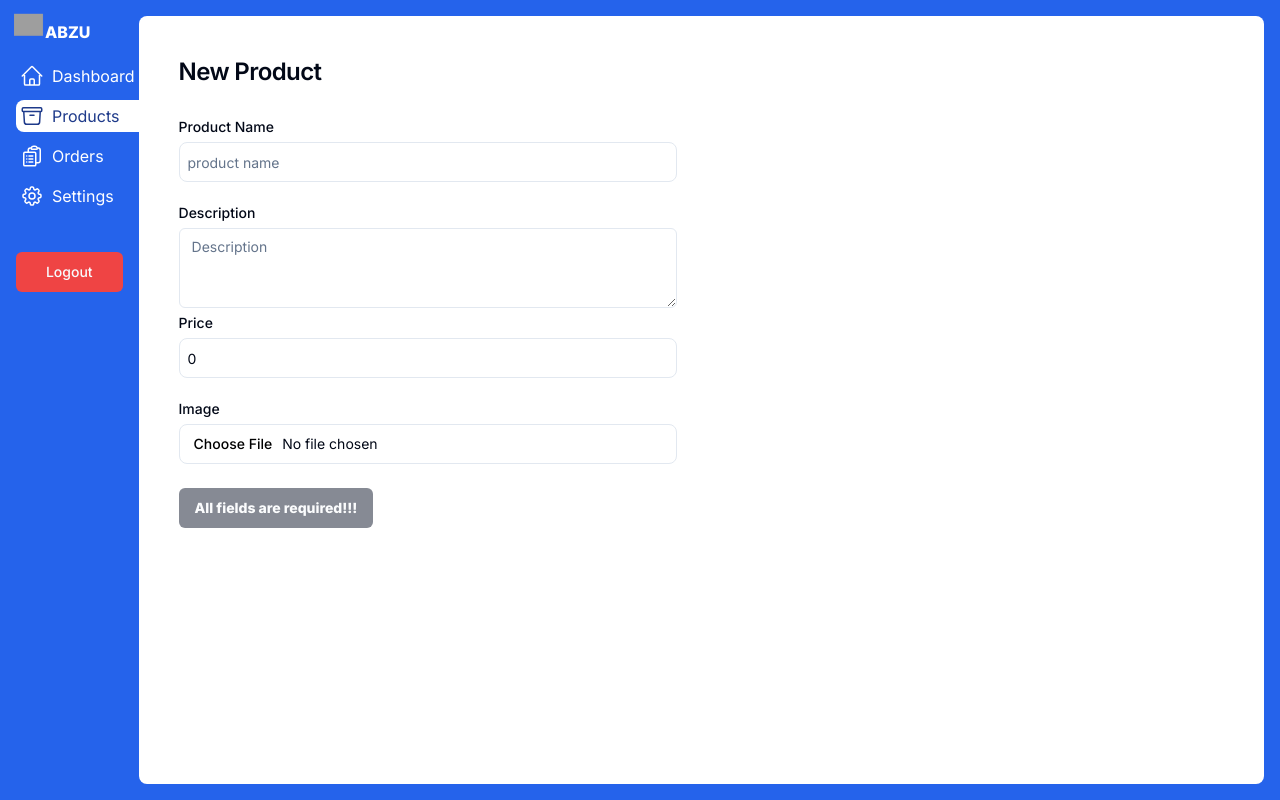
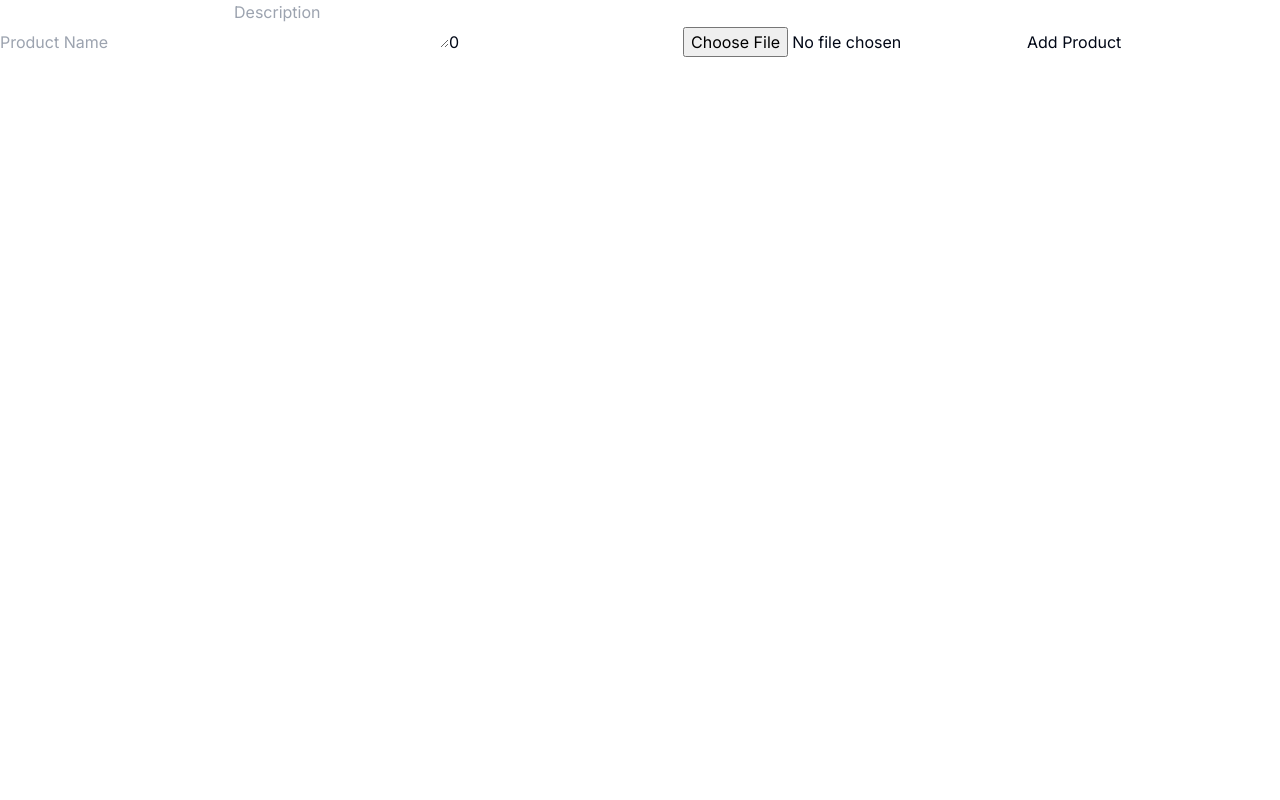
Before and after one commit to sabelo-dev/dashboard, a Next.js app: page /products/new in a window 1280 px wide. Built offline with nearby package versions, Linux system fonts and the light colour scheme; grey boxes are pictures that could not be loaded.

Commit message:
s3 bucket

```diff
--- a/next.config.mjs
+++ b/next.config.mjs
@@ -1,4 +1,8 @@
 /** @type {import('next').NextConfig} */
-const nextConfig = {};
+const nextConfig = {
+    images: {
+      domains: ['abzu-product-holder.s3.us-east-1.amazonaws.com'],
+    },
+  };
 
-export default nextConfig;
+  export default nextConfig;
--- a/src/app/api/products/route.ts
+++ b/src/app/api/products/route.ts
@@ -1,18 +1,30 @@
 import dbConnect from "@/lib/mongodb";
 import { NextRequest, NextResponse } from "next/server";
 import Product from "@/models/Product";
+import { uploadFile } from "@/lib/aws-config";
 
 export async function POST(request: NextRequest) {
   try {
     await dbConnect();
 
-        const reqBody = await request.json();
-        const { title, description, price, imageUrl } = reqBody;
+    const formData = await request.formData();
+    const imageFile = formData.get('image') as File | null;
+    const title = formData.get('title') as string;
+    const description = formData.get('description') as string;
+    const price = parseFloat(formData.get('price') as string);
 
-        if (!title || !description || !price) {
+    if (!title || !description || !price || !imageFile) {
       return NextResponse.json({ message: "All fields are required", success: false }, { status: 400 });
     }
 
+    // Convert file to buffer if necessary
+    const imageBuffer = Buffer.from(await imageFile.arrayBuffer());
+
+    // Upload image to S3
+    const result = await uploadFile(imageBuffer, imageFile.name);
+    const imageUrl = result.Location;
+
+    // Save product with image URL in MongoDB
     const newProduct = new Product({
       title,
       description,
@@ -26,8 +38,9 @@ export async function POST(request: NextRequest) {
       message: "Product added successfully",
       success: true,
       savedProduct,
-        });
+    }, { status: 201 });
   } catch (error) {
+    console.error("Error adding product:", error);
     return NextResponse.json({
       message: "Failed to add product",
       success: false,
@@ -35,21 +48,14 @@ export async function POST(request: NextRequest) {
   }
 }
 
-export async function GET(request: NextRequest){
+
+export async function GET(request: NextRequest) {
   try {
     await dbConnect();
-
     const products = await Product.find({});
-
-        return NextResponse.json({
-            message: "Products retrieved successfully",
-            success: true,
-            products,
-        });
+    return NextResponse.json(products); // Should return a 200 status with the data
   } catch (error) {
-        return NextResponse.json({
-            message: "Failed to retrieve products",
-            success: false,
-        }, { status: 500 });
+    console.error("Error fetching products:", error);
+    return NextResponse.json({ message: "Failed to fetch products" }, { status: 500 });
   }
 }
--- a/src/app/api/upload/route.ts
+++ /dev/null
@@ -1,54 +0,0 @@
-import dbConnect from "@/lib/mongodb";
-import { NextRequest, NextResponse } from "next/server";
-import Product from "@/models/Product";
-import multer from 'multer';
-import nextConnect from 'next-connect';
-import { uploadFile } from "@/lib/aws-config";
-
-const upload = multer();
-
-const handler = nextConnect()
-  .use(upload.single('image')) // Handle single image upload
-  .post(async (req: any, res: any) => {
-    try {
-      await dbConnect();
-
-      // Upload image to S3
-      const result = await uploadFile(req.file);
-
-      // Save product with image URL in MongoDB
-      const { title, description, price } = req.body;
-
-      if (!title || !description || !price) {
-        return res.status(400).json({ message: "All fields are required", success: false });
-      }
-
-      const newProduct = new Product({
-        title,
-        description,
-        price,
-        imageUrl: result.Location,
-      });
-
-      const savedProduct = await newProduct.save();
-
-      return res.status(201).json({
-        message: "Product added successfully",
-        success: true,
-        savedProduct,
-      });
-    } catch (error) {
-      return res.status(500).json({
-        message: "Failed to add product",
-        success: false,
-      });
-    }
-  });
-
-export const config = {
-  api: {
-    bodyParser: false,
-  },
-};
-
-export default handler;
--- a/src/app/dashboard/page.tsx
+++ b/src/app/dashboard/page.tsx
@@ -1,6 +1,9 @@
 import Layout from "@/components/Layout";
+import dbConnect from "@/lib/mongodb";
 
 export default function Dashboard(){
+    dbConnect();
+
     return(
         <Layout>
             <div className="flex bg-gray-300 gap-1 text-black rounded-lg overflow-hidden">
--- a/src/app/products/new/page.tsx
+++ b/src/app/products/new/page.tsx
@@ -1,26 +1,18 @@
-"use client";
-
-import Layout from "@/components/Layout";
-import { Button } from "@/components/ui/button";
-import { CardContent, CardHeader, CardTitle } from "@/components/ui/card";
-import { Input } from "@/components/ui/input";
-import { Label } from "@/components/ui/label";
-import { Textarea } from "@/components/ui/textarea";
+import React, { useState, useEffect } from "react";
 import axios from "axios";
-import React, { useEffect } from "react";
 import { useRouter } from "next/navigation";
 import toast from "react-hot-toast";
 
 export default function NewProduct() {
   const router = useRouter();
-  const [product, setProduct] = React.useState({
+  const [product, setProduct] = useState({
     title: "",
     description: "",
     price: 0.0,
-    image:  null as File | null, // New state to hold the selected image
+    image: null as File | null,
   });
-  const [loading, setLoading] = React.useState(false);
-  const [buttonDisabled, setButtonDisabled] = React.useState(false);
+  const [loading, setLoading] = useState(false);
+  const [buttonDisabled, setButtonDisabled] = useState(true);
 
   const createProduct = async () => {
     try {
@@ -40,7 +32,6 @@ export default function NewProduct() {
         },
       });
 
-      console.log(product);
       console.log(response);
       router.push("/products");
     } catch (error: any) {
@@ -52,7 +43,7 @@ export default function NewProduct() {
   };
 
   useEffect(() => {
-    if (product.title.length > 0 && product.description.length > 0) {
+    if (product.title && product.description) {
       setButtonDisabled(false);
     } else {
       setButtonDisabled(true);
@@ -60,80 +51,37 @@ export default function NewProduct() {
   }, [product]);
 
   return (
-    <Layout>
-      <CardHeader>
-        <CardTitle className="text-2xl">
-          {loading ? "Processing" : "New Product"}
-        </CardTitle>
-      </CardHeader>
-      <CardContent className="flex flex-col items-left w-1/2">
     <form
       onSubmit={(e) => {
         e.preventDefault();
         createProduct();
       }}
     >
-          <div className="grid gap-4">
-            <div className="grid gap-2 py-2">
-              <Label>Product Name</Label>
-              <Input
-                className="p-2 rounded-lg mb-4 focus:outline-none"
-                id="productname"
+      <input
         type="text"
         value={product.title}
-                onChange={(e) =>
-                  setProduct({ ...product, title: e.target.value })
-                }
-                placeholder="product name"
+        onChange={(e) => setProduct({ ...product, title: e.target.value })}
+        placeholder="Product Name"
       />
-              <Label>Description</Label>
-              <Textarea
+      <textarea
+        value={product.description}
+        onChange={(e) => setProduct({ ...product, description: e.target.value })}
         placeholder="Description"
-                value={product.description}
-                onChange={(e) =>
-                  setProduct({ ...product, description: e.target.value })
-                }
       />
-              <Label>Price</Label>
-              <Input
-                className="p-2 rounded-lg mb-4 focus:outline-none"
-                id="price"
+      <input
         type="number"
         value={product.price}
-                onChange={(e) =>
-                  setProduct({ ...product, price: e.target.valueAsNumber })
-                }
-                placeholder="price"
+        onChange={(e) => setProduct({ ...product, price: e.target.valueAsNumber })}
+        placeholder="Price"
       />
-              <Label>Image</Label>
-              <Input
-                className="p-2 rounded-lg mb-4 focus:outline-none"
-                id="image"
+      <input
         type="file"
         accept="image/*"
-                onChange={(e) =>
-                  setProduct({ ...product, image: e.target.files?.[0] || null})
-                }
+        onChange={(e) => setProduct({ ...product, image: e.target.files?.[0] || null })}
       />
-            </div>
-          </div>
-          <div className="flex items-end">
-            <Button
-              type="submit"
-              className="border-green-600 focus:ring-0 transition duration-150 ease-in-out"
-              disabled={buttonDisabled}
-            >
-              {buttonDisabled ? (
-                <span className="w-full h-max rounded-md font-extrabold">
-                  All fields are required!!!
-                </span>
-              ) : (
-                "Add"
-              )}
-            </Button>
-          </div>
+      <button type="submit" disabled={buttonDisabled}>
+        {loading ? "Processing..." : "Add Product"}
+      </button>
     </form>
-      </CardContent>
-    </Layout>
   );
 }
--- a/src/app/signup/page.tsx
+++ b/src/app/signup/page.tsx
@@ -3,9 +3,8 @@
 import React, { useEffect } from "react";
 import { useRouter } from "next/navigation";
 import axios from "axios";
-import { Card, CardContent, CardDescription, CardHeader, CardTitle } from "@/components/ui/card";
+import { Card, CardContent, CardHeader, CardTitle } from "@/components/ui/card";
 import { Input } from "@/components/ui/input";
-import { Label } from "@/components/ui/label";
 import { Button } from "@/components/ui/button";
 import Link from "next/link";
 import toast from "react-hot-toast";
@@ -27,7 +26,6 @@ export default function SignupPage(){
         console.log("signup successful", response.data);
         router.push("/login");
       } catch (error:any) {
-
         toast.error(error.message)
       }finally{
         setLoading(false);
--- a/src/components/DataTable.tsx
+++ b/src/components/DataTable.tsx
@@ -26,11 +26,14 @@ const DataTable: React.FC = () => {
         const fetchProducts = async () => {
             try {
                 const response = await fetch('/api/products');
-                if (!response.ok) throw new Error('Network response was not ok');
+                if (!response.ok) {
+                    const errorText = await response.text();
+                    throw new Error(`Network response was not ok: ${errorText}`);
+                }
                 const data = await response.json();
                 setProducts(Array.isArray(data) ? data : []);
-            } catch (error:any) {
-                setError(error.message);
+            } catch (error: any) {
+                setError(`Fetch error: ${error.message}`);
             } finally {
                 setLoading(false);
             }
@@ -38,6 +41,7 @@ const DataTable: React.FC = () => {
 
         fetchProducts();
     }, []);
+
 
     if (loading) return <p>Loading...</p>;
     if (error) return <p>Error: {error}</p>;
@@ -64,7 +68,10 @@ const DataTable: React.FC = () => {
                                     <Image
                                         src={product.imageUrl}
                                         alt={product.title}
-                                        style={{ width: '100px' }} />
+                                        style={{ width: '100px' }}
+                                        width={100}
+                                        height={100}
+                                        />
                                 ) : (
                                     <p>No image available</p>
                                 )}
```
Also changed, not shown: src/lib/aws-config.ts (+18 -10 lines). Lines whose indentation alone changed are shown as unchanged.
